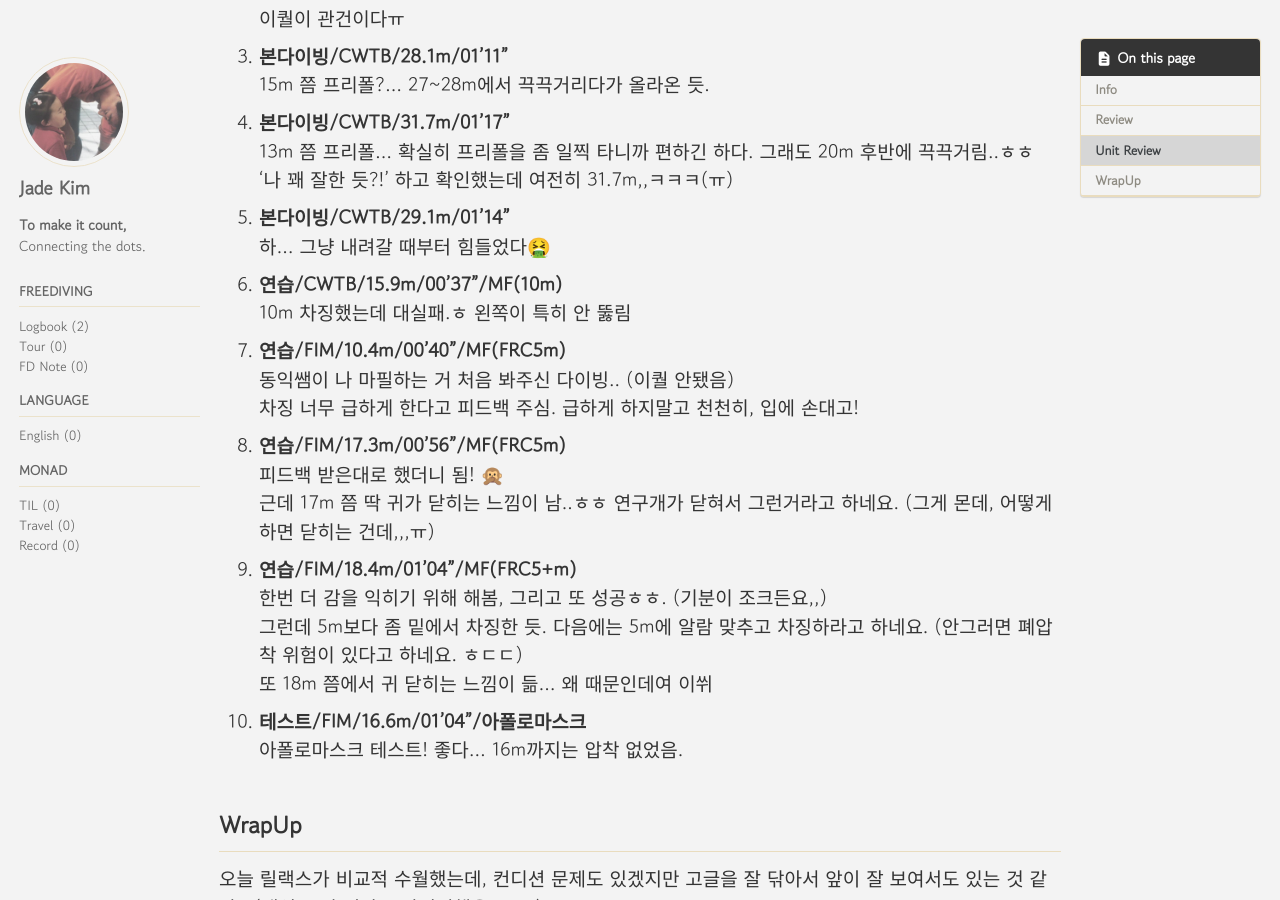
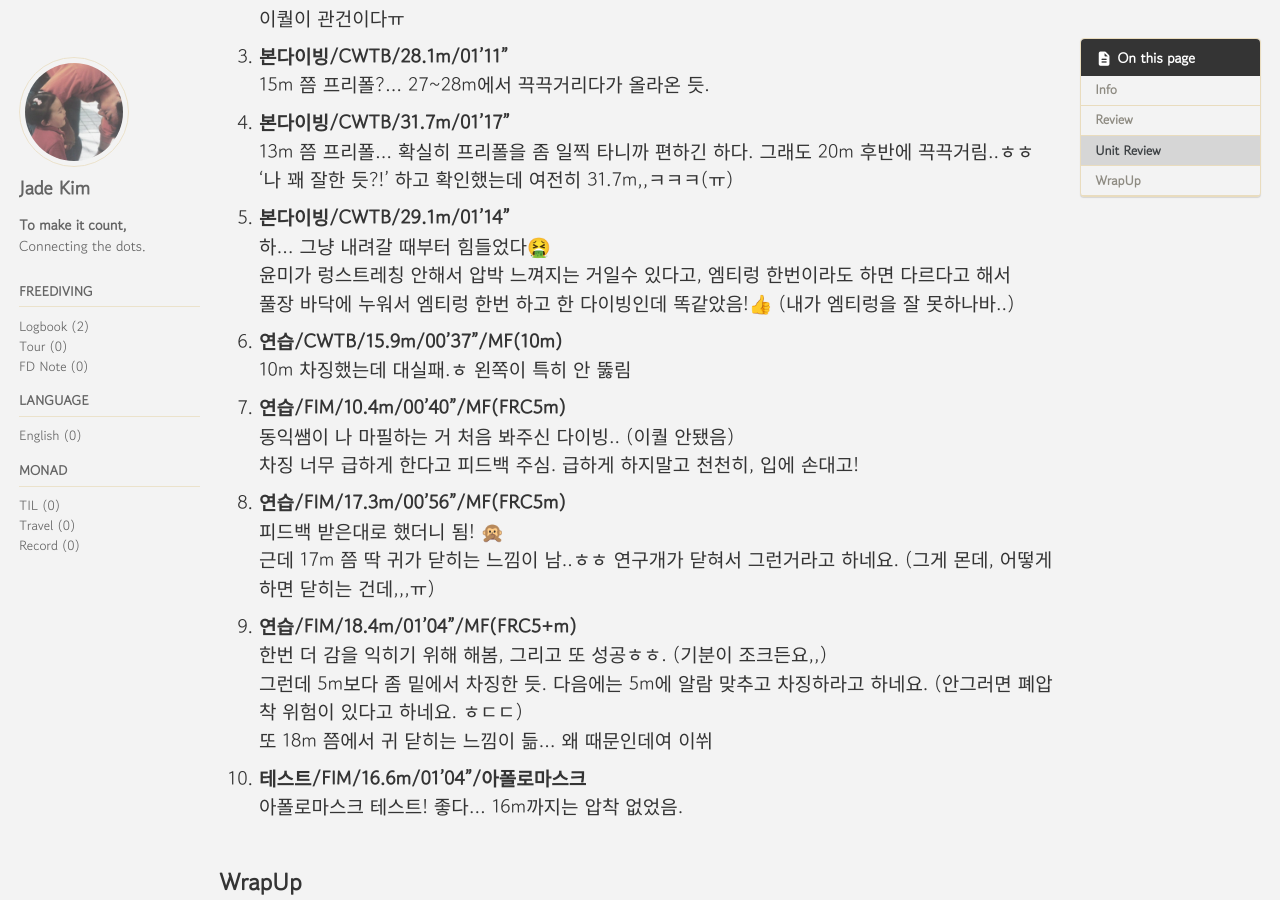
Before and after one commit to monadk/monadk.github.io, a Jekyll site: the page built from _posts/2025-01-19-logbook.md, in a window 1280 px wide and 900 px high, scrolled down 2202 px. Built offline with Jekyll 4.4.1, drawn with Linux system fonts in a browser that asks for light colours; cached includes are drawn as plain includes.

Commit message:
Update posts

```diff
--- a/_posts/2025-01-19-logbook.md
+++ b/_posts/2025-01-19-logbook.md
@@ -70,7 +70,8 @@ last_modified_at: 2025-01-19T03:48:02+0900
 13m 쯤 프리폴... 확실히 프리폴을 좀 일찍 타니까 편하긴 하다. 그래도 20m 후반에 끅끅거림..ㅎㅎ<br>
 '나 꽤 잘한 듯?!' 하고 확인했는데 여전히 31.7m,,ㅋㅋㅋ(ㅠ)
 5. **본다이빙/CWTB/29.1m/01'14"**<br>
-하... 그냥 내려갈 때부터 힘들었다🤮
+하... 그냥 내려갈 때부터 힘들었다🤮<br>
+윤미가 렁스트레칭 안해서 압박 느껴지는 거일수 있다고, 엠티렁 한번이라도 하면 다르다고 해서<br>풀장 바닥에 누워서 엠티렁 한번 하고 한 다이빙인데 똑같았음!👍 (내가 엠티렁을 잘 못하나바..)
 6. **연습/CWTB/15.9m/00'37"/MF(10m)**<br>
 10m 차징했는데 대실패.ㅎ 왼쪽이 특히 안 뚫림
 7. **연습/FIM/10.4m/00'40"/MF(FRC5m)**<br>
```
